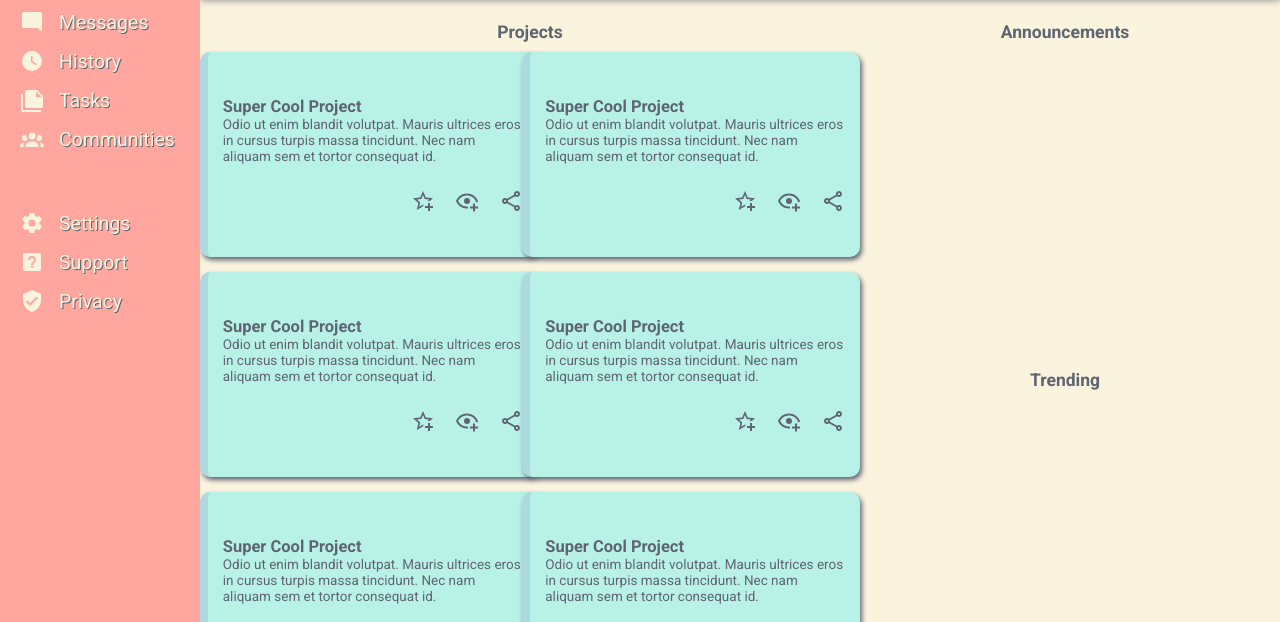
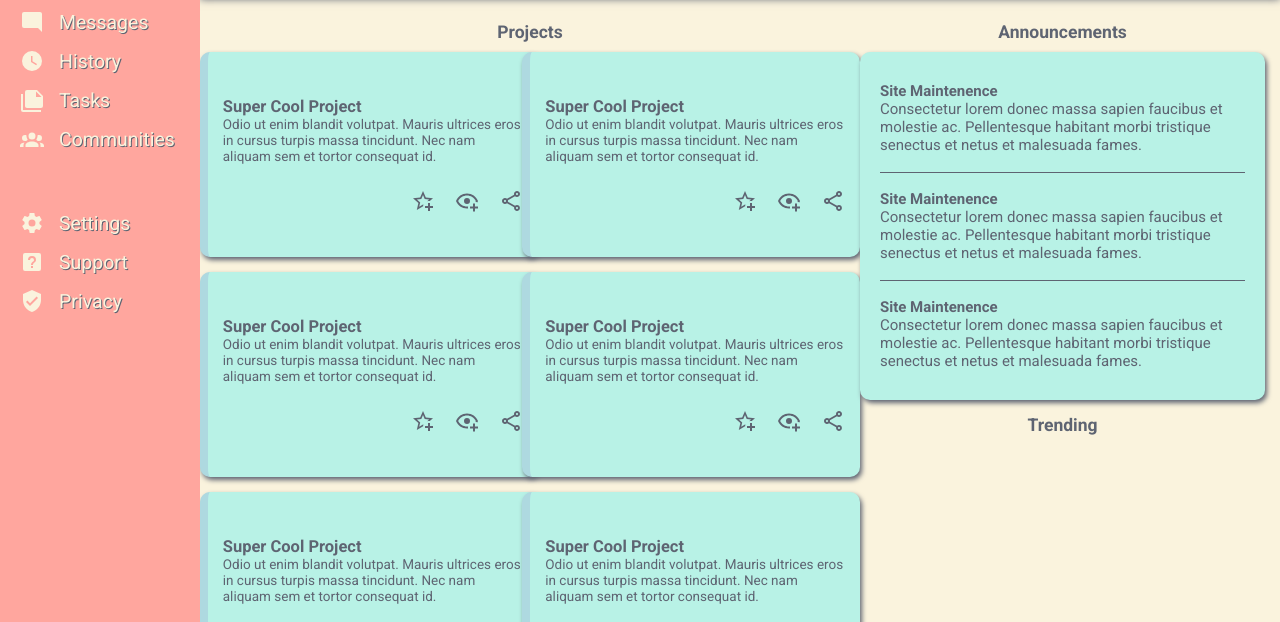
Before and after one commit to Abijahford/Abijahford.github.io, a plain HTML site: page Newer-Projects/Admin-Dashboard/index.html in a window 1280 px wide. Shown: the part 178-800 px from the top of the page. Drawn offline with Linux system fonts and the light colour scheme.

Commit message:
Add announcement card to main section

```diff
--- a/Newer-Projects/Admin-Dashboard/index.html
+++ b/Newer-Projects/Admin-Dashboard/index.html
@@ -222,6 +222,22 @@
             </div>
             <div class="announcements">
                 <h3>Announcements</h3>
+                <div class="ann-card">
+                    <div class="announce">
+                        <h4>Site Maintenence</h4>
+                        <p>Consectetur lorem donec massa sapien faucibus et molestie ac. Pellentesque habitant morbi tristique senectus et netus et malesuada fames. </p>
+                    </div>
+                    <hr>
+                    <div class="announce">
+                        <h4>Site Maintenence</h4>
+                        <p>Consectetur lorem donec massa sapien faucibus et molestie ac. Pellentesque habitant morbi tristique senectus et netus et malesuada fames. </p>
+                    </div>
+                    <hr>
+                    <div class="announce">
+                        <h4>Site Maintenence</h4>
+                        <p>Consectetur lorem donec massa sapien faucibus et molestie ac. Pellentesque habitant morbi tristique senectus et netus et malesuada fames. </p>
+                    </div>
+                </div>
             </div>
             <div class="trending">
                 <h3>Trending</h3>
--- a/Newer-Projects/Admin-Dashboard/style.css
+++ b/Newer-Projects/Admin-Dashboard/style.css
@@ -145,8 +145,8 @@ button {
     'projects announcements'
     'projects trending';
   grid-template-columns: 60% 40%;
-  grid-template-rows: 50% 50%;
-  gap: 10px;
+  grid-template-rows: 1fr 1fr;
+  gap: 15px;
 }
 .projects {
   grid-area: projects;
@@ -184,6 +184,8 @@ button {
   justify-content: end;
   gap: 20px;
 }
+.project-desc,
+.announce,
 .project-options svg {
   cursor: pointer;
 }
@@ -193,9 +195,33 @@ h3 {
   text-align: center;
 }
 .announcements {
+  padding-right: 15px;
   grid-area: announcements;
 }
+.ann-card {
+  background-color: var(--green-blue);
+  height: auto;
+  display: flex;
+  flex-direction: column;
+  border-radius: 10px;
+  box-shadow: 2px 3px 5px var(--dark);
+  padding: 20px;
+}
+.announce {
+  padding: 10px 0;
+}
+hr {
+  width: 100%;
+  height: 1px;
+  background-color: var(--dark);
+  border: none;
+}
+.announce h4,
+p {
+  margin: 0;
+}
 .trending {
+  padding-right: 15px;
   grid-area: trending;
 }
 grammarly-desktop-integration {
```
